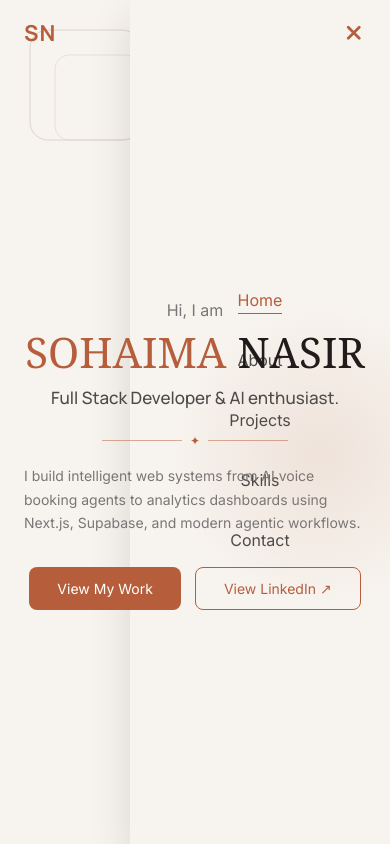
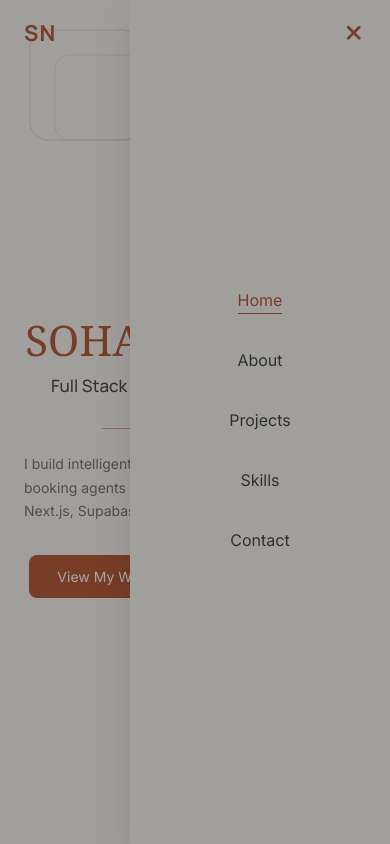
Before and after one commit to sohaimanasir/Sohaima-Nasir-Portfolio, a plain HTML site: page index.html in a window 390 px wide. Both pictures are taken after a click on the button 352 px from the left and 33 px from the top of the page. Shown: the top 844 px of the page. Drawn offline with Linux system fonts and the light colour scheme.

Commit message:
internship status updated and navbar fixed

```diff
--- a/index.html
+++ b/index.html
@@ -49,11 +49,12 @@
 
             <button class="btn">Let's Connect ↗</button>
 
-            <div class="hamburger" id="hamburger" onclick="toggleMenu()">
+            <div class="hamburger" id="hamburger" onclick="toggleMenu()" role="button" aria-label="Toggle menu">
                 <i class="fa-solid fa-bars" style="color: #b65e3c;" id="hamburger-icon"></i>
             </div>
 
         </nav>
+        <div class="nav-backdrop" id="navBackdrop" onclick="setMenu(false)"></div>
         <!-- Hero content -->
 
         <div class="hero">
@@ -131,13 +132,6 @@
                 </p>
 
                 <div class="about-facts">
-                    <div class="fact">
-                        <i class="fa-solid fa-briefcase"></i>
-                        <div>
-                            <span class="fact-label">Currently</span>
-                            <span class="fact-value">Development Intern @ DMatrix Solutions</span>
-                        </div>
-                    </div>
                     <div class="fact">
                         <i class="fa-solid fa-graduation-cap"></i>
                         <div>
--- a/script.js
+++ b/script.js
@@ -2,9 +2,11 @@
 
 const nav = document.getElementById("navLinks");
 const icon = document.getElementById("hamburger-icon");
+const backdrop = document.getElementById("navBackdrop");
 
 function setMenu(open) {
   nav.classList.toggle("open", open);
+  backdrop.classList.toggle("open", open);
   icon.classList.toggle("fa-bars", !open);
   icon.classList.toggle("fa-xmark", open);
 }
--- a/style.css
+++ b/style.css
@@ -39,7 +39,9 @@ body {
 /* ── HERO SECTION ── */
 .hero-section {
   width: 100%;
-  height: 100vh;
+  min-height: 100vh;
+  min-height: 100svh;
+  position: relative;
   background: var(--bg);
   overflow: hidden;
   display: flex;
@@ -63,7 +65,7 @@ body {
   align-items: center;
   padding: 25px 60px;
   position: relative;
-  z-index: 2;
+  z-index: 100;
 }
 
 .logo {
@@ -297,7 +299,7 @@ body {
   }
 }
 
-/* Mobile landscape / small tablet */
+/* Mobile */
 @media (max-width: 768px) {
   .top-nav {
     padding: 18px 24px;
@@ -305,26 +307,48 @@ body {
 
   .hamburger {
     display: flex;
+    position: relative;
+    z-index: 110;
   }
 
   .nav-links {
     position: fixed;
     top: 0;
-    right: -100%;
+    right: 0;
     height: 100vh;
-    width: 260px;
+    height: 100dvh;
+    width: min(260px, 80vw);
     background: var(--bg);
     flex-direction: column;
     justify-content: center;
     align-items: center;
     gap: 36px;
     box-shadow: var(--shadow-lg);
-    transition: right 0.3s ease;
-    z-index: 9;
+    transform: translateX(110%);
+    visibility: hidden;
+    transition: transform 0.3s ease, visibility 0.3s;
+    z-index: 105;
   }
 
   .nav-links.open {
-    right: 0;
+    transform: translateX(0);
+    visibility: visible;
+  }
+
+  /* dim page behind open menu */
+  .nav-backdrop {
+    position: fixed;
+    inset: 0;
+    background: rgba(0, 0, 0, 0.35);
+    opacity: 0;
+    pointer-events: none;
+    transition: opacity 0.3s ease;
+    z-index: 100;
+  }
+
+  .nav-backdrop.open {
+    opacity: 1;
+    pointer-events: auto;
   }
 
   .nav-links li {
@@ -336,7 +360,7 @@ body {
   }
 
   .hero {
-    padding: 0 24px;
+    padding: 24px 24px 48px;
   }
 
   .hero h1 {
@@ -356,37 +380,6 @@ body {
     height: 300px;
     right: -80px;
     opacity: 0.6;
-  }
-}
-
-/* Mobile portrait */
-@media (max-width: 768px) {
-  .hamburger {
-    display: flex !important;
-  }
-
-  .nav-links {
-    display: none;
-    position: fixed;
-    top: 0;
-    right: 0;
-    height: 100vh;
-    width: 260px;
-    background: var(--bg);
-    flex-direction: column;
-    justify-content: center;
-    align-items: center;
-    gap: 36px;
-    box-shadow: var(--shadow-lg);
-    z-index: 9;
-  }
-
-  .nav-links.open {
-    display: flex;
-  }
-
-  .btn {
-    display: none;
   }
 }
 
```
